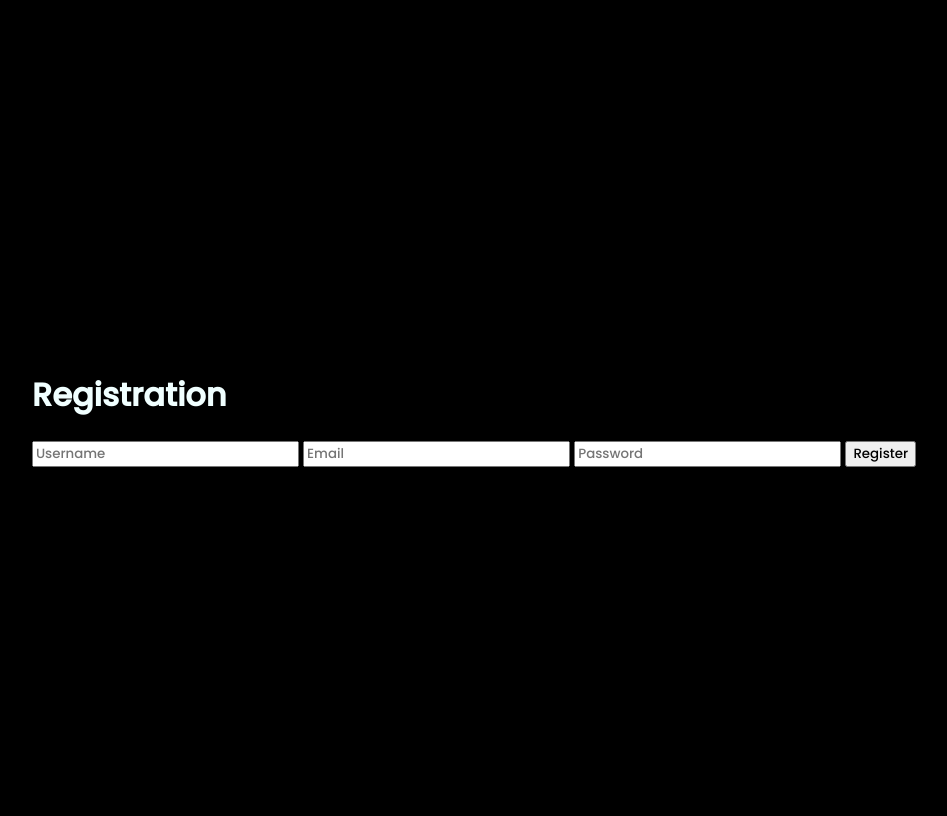
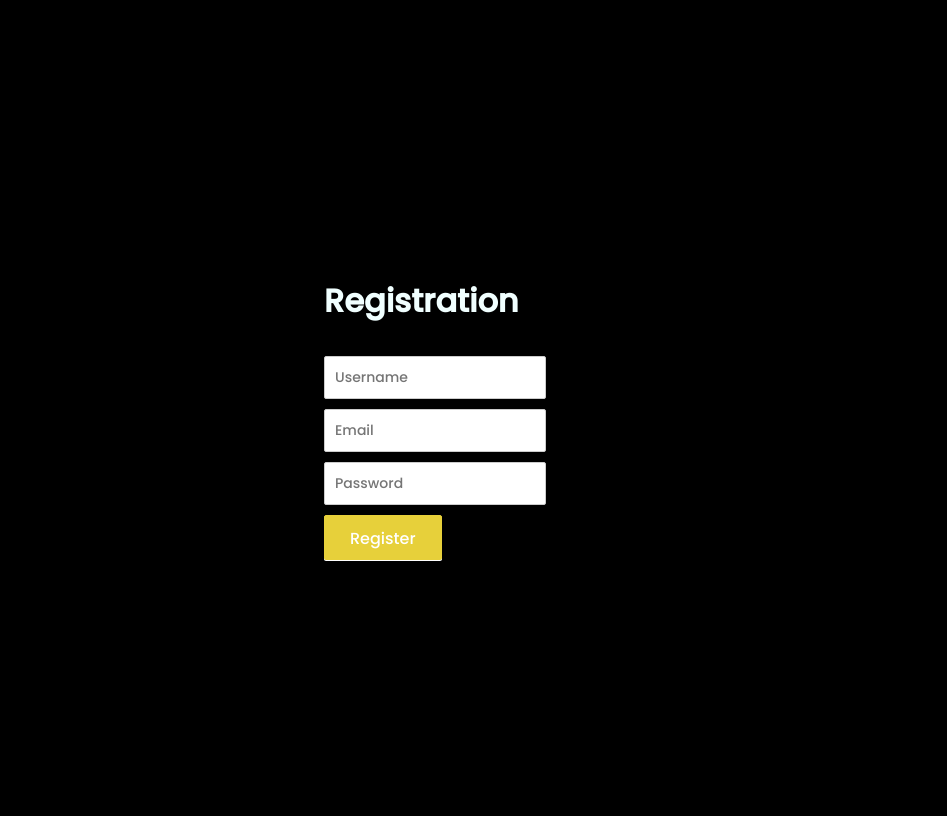
Before and after one commit to Fizzx19/Flowerr, a PHP site: page /registration.php in a window 1280 px wide. Shown: the whole page, without its empty margins (174-1121 px from the left). Run offline with PHP 8.4, Linux system fonts and the light colour scheme.

Commit message:
Update style.css

```diff
--- a/css/style.css
+++ b/css/style.css
@@ -1,4 +1,51 @@
 @import url('https://fonts.googleapis.com/css2?family=Poppins:ital,wght@0,500;1,900&display=swap');
+
+body {
+     font-family:Arial, Sans-Serif;
+}
+.clearfix:before, .clearfix:after{
+     content: "";
+     display: table;
+}
+.clearfix:after{
+     clear: both;
+}
+a{
+     color:#0067ab;
+     text-decoration:none;
+}
+a:hover{
+     text-decoration:underline;
+}
+.form{
+     width: 300px;
+     margin: 0 auto;
+}
+input[type='text'], input[type='email'],
+input[type='password'] {
+     width: 200px;
+     border-radius: 2px;
+     border: 1px solid #CCC;
+     padding: 10px;
+     color: #333;
+     font-size: 14px;
+     margin-top: 10px;
+}
+input[type='submit']{
+     padding: 10px 25px 8px;
+     color: #fff;
+     background-color:   #e7d03a;
+     text-shadow: rgba(231,208,58,0.24) 0 1px 0;
+     font-size: 16px;
+     box-shadow: rgba(231,208,58,0.24) 0 2px 0 0 inset,#fff 0 1px 0 0;
+     border: 1px solid  #e7d03a;
+     border-radius: 2px;
+     margin-top: 10px;
+     cursor:pointer;
+}
+input[type='submit']:hover {
+     background-color: f0df74;
+}
 
 * {
   font-family: 'Poppins', cursive;
```
